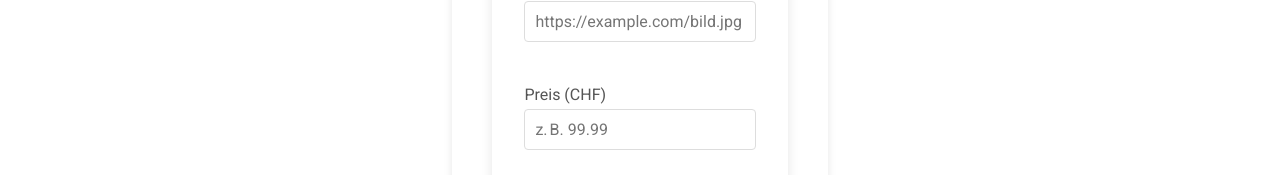
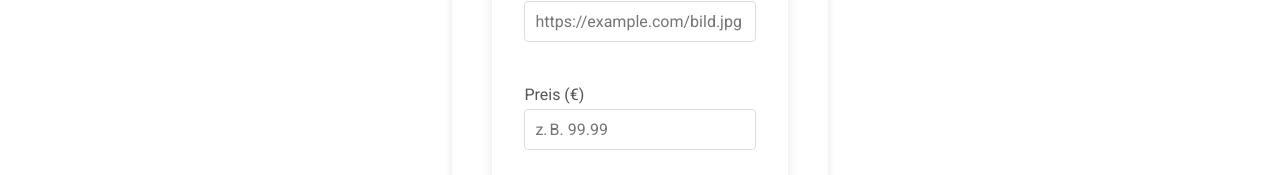
Before and after one commit to tbs-dienste/webfrostend, a React (Create React App) app: page /service-create in a window 1280 px wide. Shown: the part 492-667 px from the top of the page. Built offline with nearby package versions, Linux system fonts and the light colour scheme; what @react-pdf/renderer would draw is missing.

Commit message:
CreateService.jsx aktualisieren

```diff
--- a/src/components/Dienstleistung/CreateService.jsx
+++ b/src/components/Dienstleistung/CreateService.jsx
@@ -87,7 +87,7 @@ const CreateService = () => {
         </label>
 
         <label>
-          <span>Preis (CHF)</span>
+          <span>Preis (€)</span>
           <input
             type="number"
             value={preis}
```
